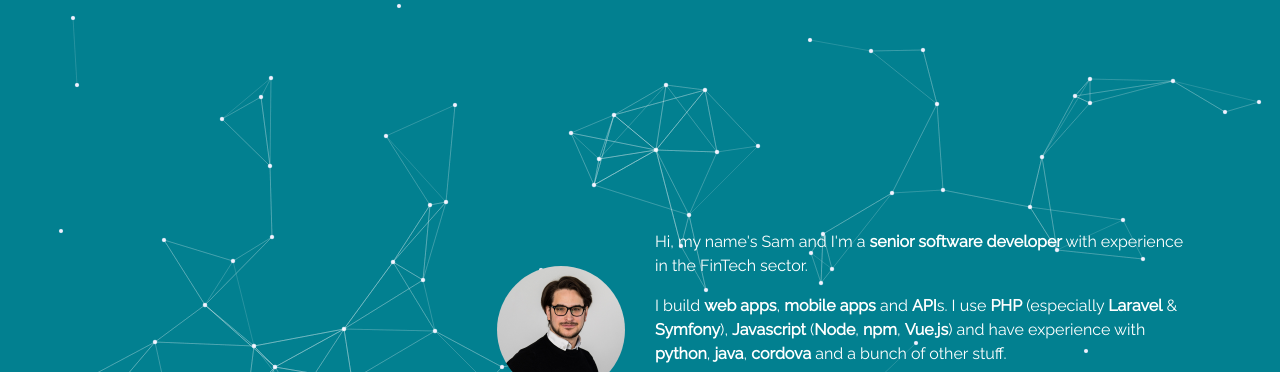
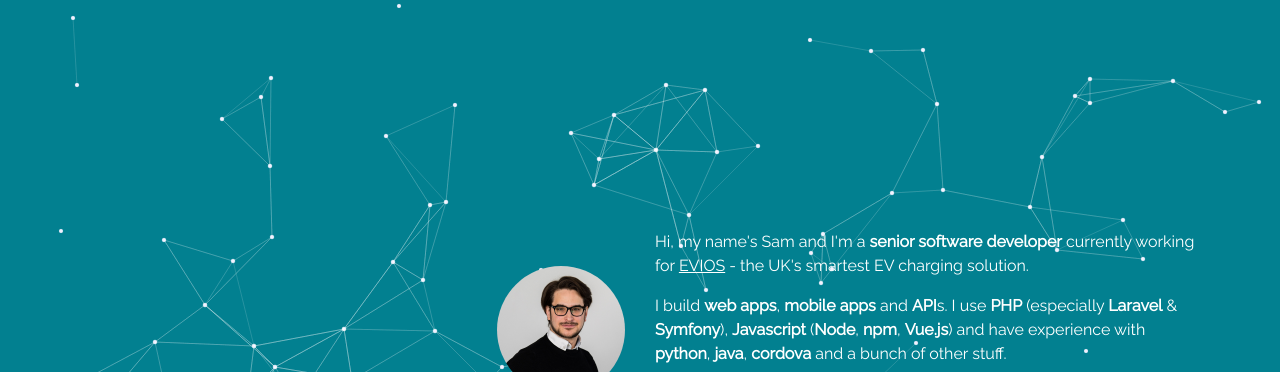
Before and after one commit to SamMakesCode/sammakescode.github.io, a plain HTML site: page index.html in a window 1280 px wide. Shown: the top 372 px of the page. Drawn offline with nearby package versions, Linux system fonts and the light colour scheme.

Commit message:
Update about me

```diff
--- a/index.html
+++ b/index.html
@@ -24,7 +24,7 @@
                             <h1>SamMakesCode</h1>
                         </div>
                         <div class="col-12 col-md-6 text-md-left my-auto">
-                            <p>Hi, my name's Sam and I'm a <b>senior software developer</b> with experience in the FinTech sector.</p>
+                            <p>Hi, my name's Sam and I'm a <b>senior software developer</b> currently working for <a href="https://myevios.com">EVIOS</a> - the UK's smartest EV charging solution.</p>
                             <p>I build <b>web apps</b>, <b>mobile apps</b> and <b>API</b>s. I use <b>PHP</b> (especially <b>Laravel</b> & <b>Symfony</b>), <b>Javascript</b> (<b>Node</b>, <b>npm</b>, <b>Vue.js</b>) and have experience with <b>python</b>, <b>java</b>, <b>cordova</b> and a bunch of other stuff.</p>
                             <p>I'm a London-based coffee lover, coding enthusiast, cat-person, amateur bear-wrestler and father.</p>
                             <p>You can reach me on <a href="https://github.com/sammakescode" target="_blank">GitHub</a>, <a href="https://twitter.com/sammakescode" target="_blank">Twitter</a> or <a href="https://www.linkedin.com/in/sam-littler-84646291/" target="_blank">LinkedIn</a>.</p>
```
